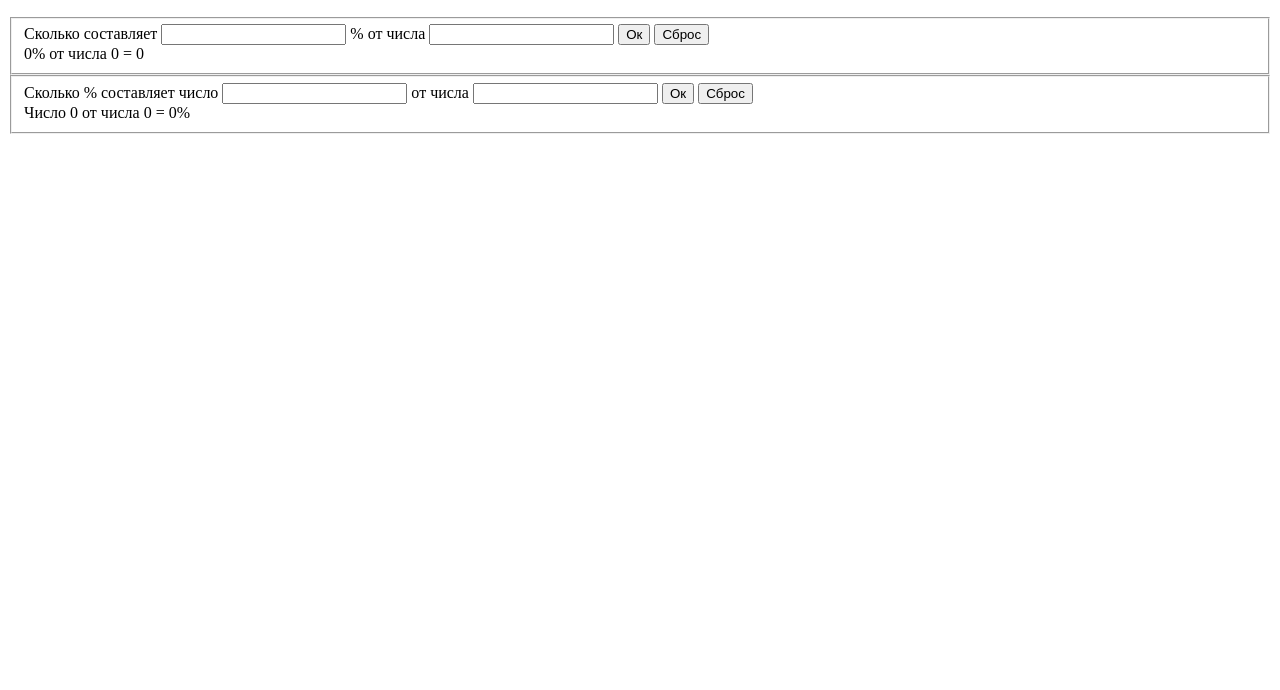
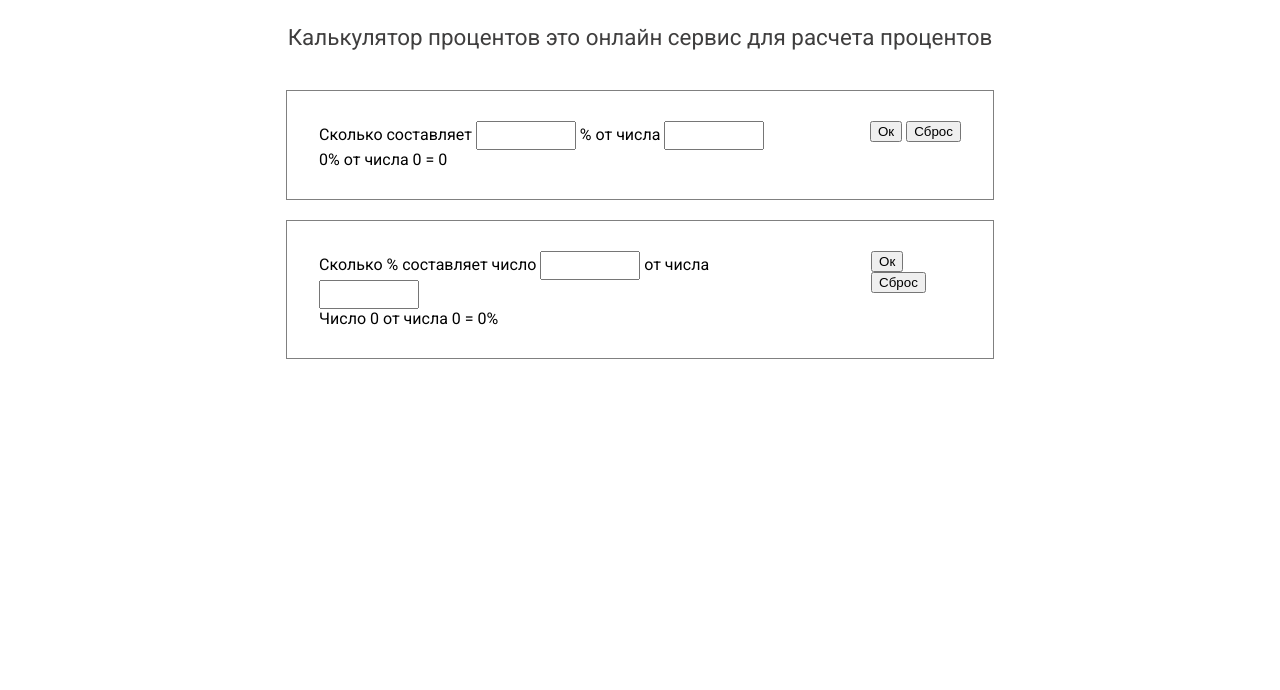
Before and after one commit to sasha-odintsov/percentage-calculator, a plain HTML site: page index.html in a window 1280 px wide. Shown: the part 110-800 px from the top of the page. Drawn offline with Linux system fonts and the light colour scheme.

Commit message:
Initiate css file, modificate idex page

```diff
--- a/index.html
+++ b/index.html
@@ -5,6 +5,10 @@
     <meta http-equiv="X-UA-Compatible" content="IE=edge">
     <meta name="viewport" content="width=device-width, initial-scale=1.0">
     <title>Калькулятор процентов</title>
+    <link rel="preconnect" href="https://fonts.googleapis.com">
+    <link rel="preconnect" href="https://fonts.gstatic.com" crossorigin>
+    <link href="https://fonts.googleapis.com/css2?family=Roboto&display=swap" rel="stylesheet">
+    <link rel="stylesheet" href="styles/main.css">
     <script src="js/main.js"></script>
 </head>
 <body>
@@ -17,26 +21,35 @@
                 Калькулятор процентов это онлайн сервис для расчета процентов
             </h2>
         </div>
-        <form class="main-form">
-            <fieldset class="fieldset-primary">
+        <div class="main">
+            <form class="form-primary">
+                <fieldset class="fieldset-primary-values">
                     Сколько составляет
                     <input type="number" id="calc-primary_x">
                     % от числа
                     <input type="number" id="calc-primary_y">
+                    <div id="result-primary">0% от числа 0 = 0</div>
+                </fieldset>
+                <fieldset class="fieldset-primary-buttons">
                     <button type="button" onclick="calcNumbr()">Ок</button>
                     <button onclick="reset()" class="reset">Сброс</button>
-                <div id="result-primary">0% от числа 0 = 0</div>
+
                 </fieldset>
-            <fieldset class="fieldset-secondary">
+            </form>
+            <form class="form-secondary">
+                <fieldset class="fieldset-secondary-values">
                     Сколько % составляет число
                     <input type="number" id="calc-secondary_x">
                     от числа
                     <input type="number" id="calc-secondary_y">
+                    <div id="result-secondary">Число 0 от числа 0 = 0%</div>
+                </fieldset>
+                <fieldset class="fieldset-secondary-buttons">
                     <button type="button" onclick="calcPercnt()">Ок</button>
                     <button onclick="reset()" class="reset">Сброс</button>
-                <div id="result-secondary">Число 0 от числа 0 = 0%</div>
                 </fieldset>
             </form>
         </div>
+    </div>
 </body>
 </html>
--- /dev/null
+++ b/styles/main.css
@@ -0,0 +1,66 @@
+html {
+    font-size: 16px;
+}
+
+body {
+    font-family: 'Roboto',
+    sans-serif;
+    font-size: 1rem;
+}
+
+* {
+    box-sizing: border-box;
+}
+
+.wrapper {
+    width: 80%;
+    margin: 0 auto;
+}
+
+.header {
+    margin: 40px 0 20px 0;
+}
+
+.header__main-title,
+.header__description {
+    font-size: 1.8rem;
+    text-align: center;
+    color: #3f3e3e;
+    margin: 0;
+    padding: 20px;
+}
+
+.header__description {
+    font-size: 1.4rem;
+    font-weight: normal;
+}
+
+.main {
+    margin-top: 20px;
+}
+
+.form-primary,
+.form-secondary {
+    margin: 0 auto;
+    width: 70%;
+    margin-bottom: 20px;
+    border: 1px solid grey;
+    display: flex;
+    justify-content: space-between;
+}
+
+.fieldset-primary-values,
+.fieldset-primary-buttons,
+.fieldset-secondary-values,
+.fieldset-secondary-buttons {
+    border: none;
+    padding: 30px 30px;
+}
+
+#calc-primary_x,
+#calc-primary_y,
+#calc-secondary_x,
+#calc-secondary_y {
+    width: 100px;
+    padding: 5px;
+}
```
Lines whose indentation alone changed are shown as unchanged.
